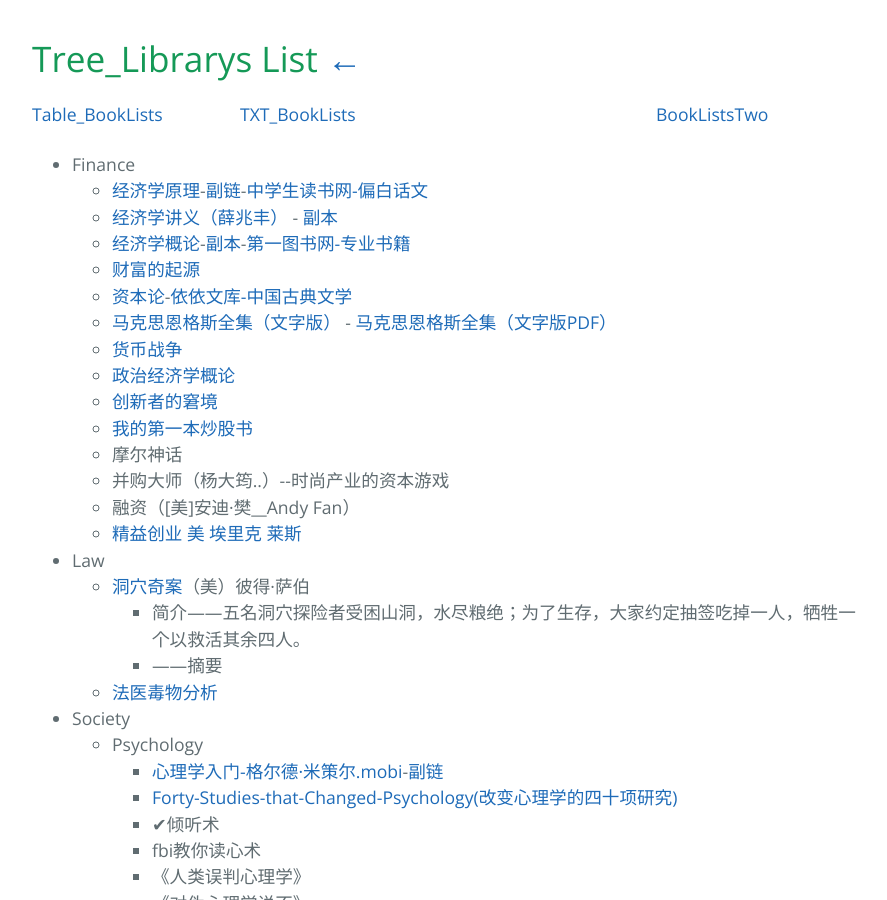
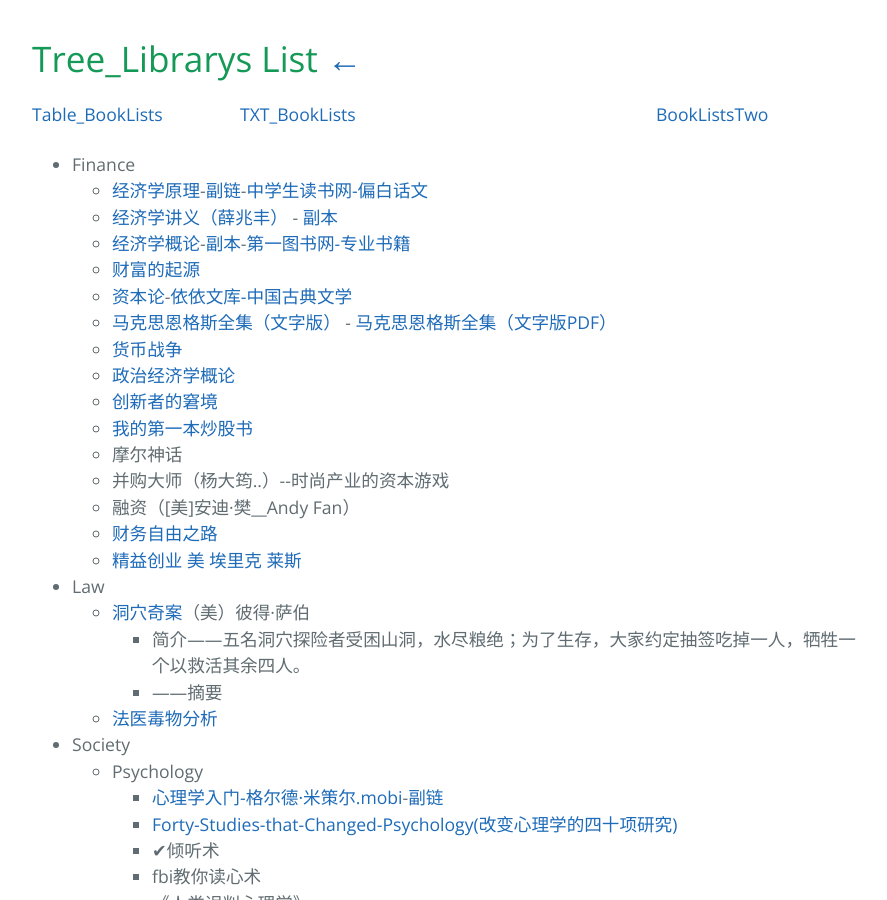
Before and after one commit to AmbroseRen/test, a Jekyll site: the page built from Library/BookListsOne.md, in a window 1280 px wide and 900 px high. Shown: the whole window, without its empty margins (192-1079 px from the left). Built offline with Jekyll 4.4.1, drawn with Linux system fonts in a browser that asks for light colours; our own code applies the rules of GitHub Pages for plain Markdown files; the repository's description, which GitHub fills in, is left out.

Commit message:
Update BookListsOne.md

```diff
--- a/Library/BookListsOne.md
+++ b/Library/BookListsOne.md
@@ -27,6 +27,7 @@
             <li>摩尔神话</li>
             <li>并购大师（杨大筠..）--时尚产业的资本游戏</li>
             <li>融资（[美]安迪·樊__Andy Fan）</li>
+            <li><a href="https://cdn.jsdelivr.net/gh/AmbroseRen/Picture@master/book/Finance/财务自由之路.pdf">财务自由之路</a></li>
             <li><a href="https://cdn.jsdelivr.net/gh/AmbroseRen/Picture@master/book/Finance/精益创业 美 埃里克 莱斯.pdf">精益创业 美 埃里克 莱斯</a></li>
         </ul>
     </li>
```
